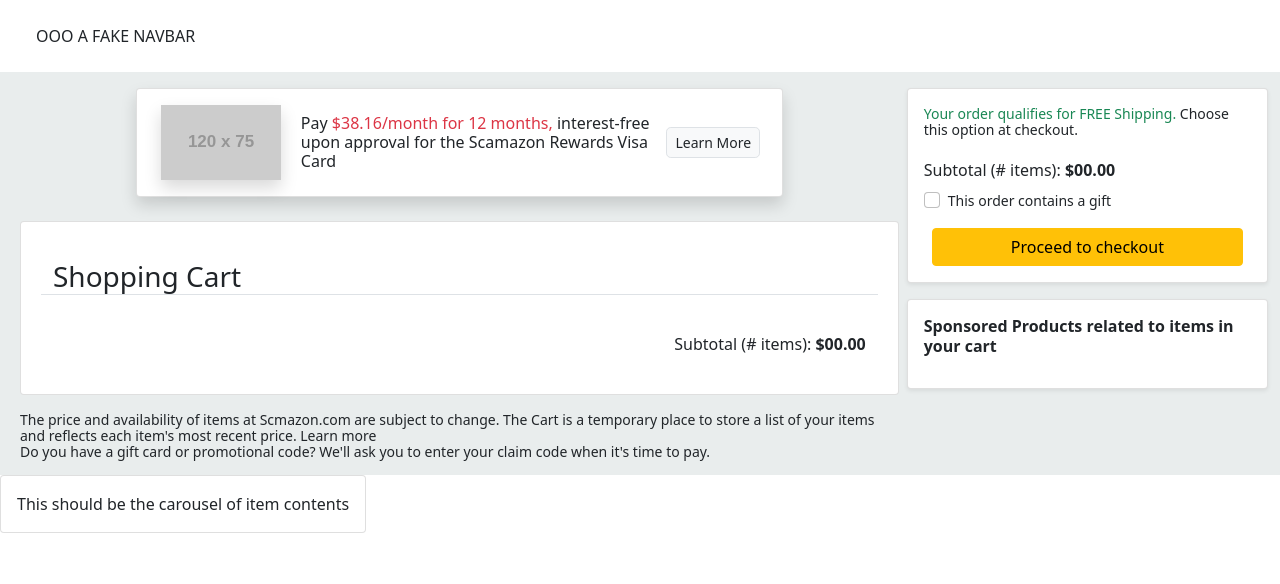
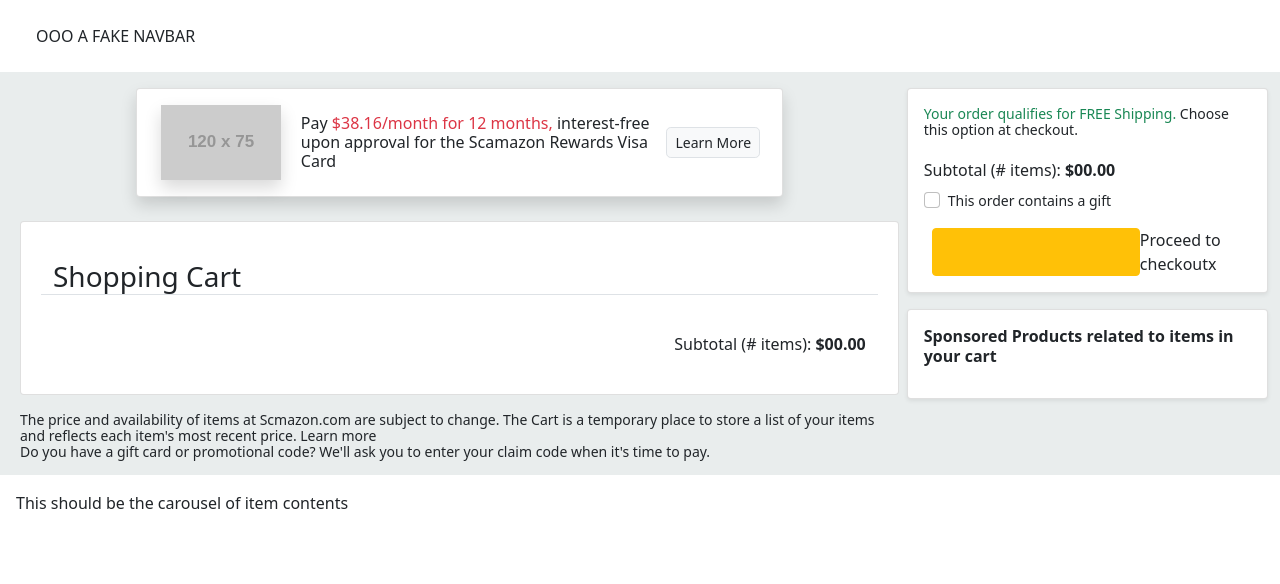
Before and after one commit to horaciovelvetine/Shopping_Cart_JS_Proj, a plain HTML site: page index.html in a window 1280 px wide. Drawn offline with nearby package versions, Linux system fonts and the light colour scheme; placeholder pictures from the web are drawn by us.

Commit message:
+ id for carouselRelItem, Add form for order

```diff
--- a/index.html
+++ b/index.html
@@ -147,6 +147,7 @@
                 <p class="h6 fw-light">Subtotal (# items): <span class="fw-bold">$00.00</span></p>
               </div>
 
+              <form>
                 <div class="d-flex flex-row">
                   <div class="mb-3 form-check lh-1">
                     <input type="checkbox" class="form-check-input" id="exampleCheck1">
@@ -155,8 +156,9 @@
                 </div>
 
                 <div class="d-flex flex-row px-2">
-                <button type="button" class="btn btn-warning w-100" id="newOrderButton">Proceed to checkout</button>
+                  <input type="button" class="btn btn-warning w-100" id="newOrderButton">Proceed to checkout</input>x
                 </div>
+              </form>
 
             </div>
           </div>
@@ -208,8 +210,8 @@
 <div class="d-flex flex-row">
   <!-- RELATED ITEMS CAROUSEL -->
   <div class="d-flex flex-row">
-    <div class="col flex-fill ">
-      <div class="card p-3 ,-2 mb-5">This should be the carousel of item contents</div>
+    <div class="flex-fill ">
+      <div class="p-3 mb-5" id="relatedItemCarousel">This should be the carousel of item contents</div>
     </div>
   </div>
 </div>
```
Lines whose indentation alone changed are shown as unchanged.
